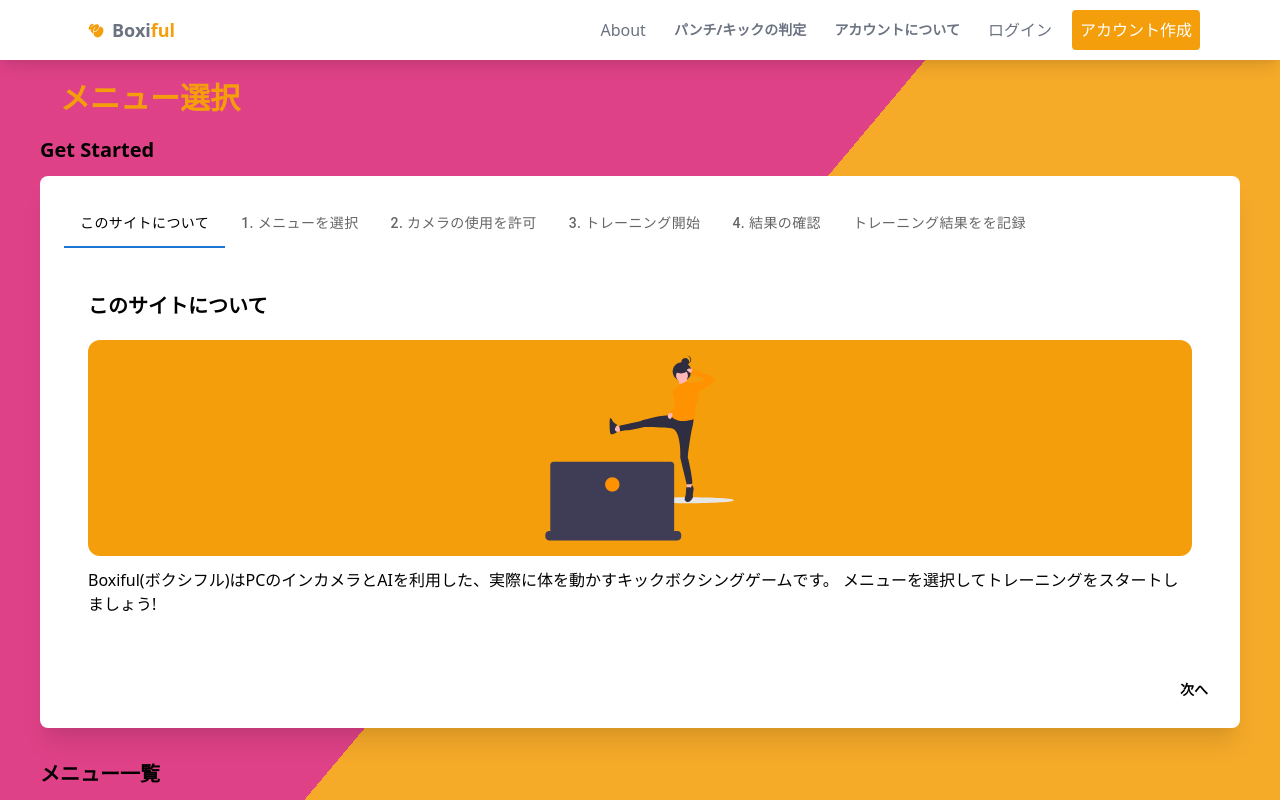
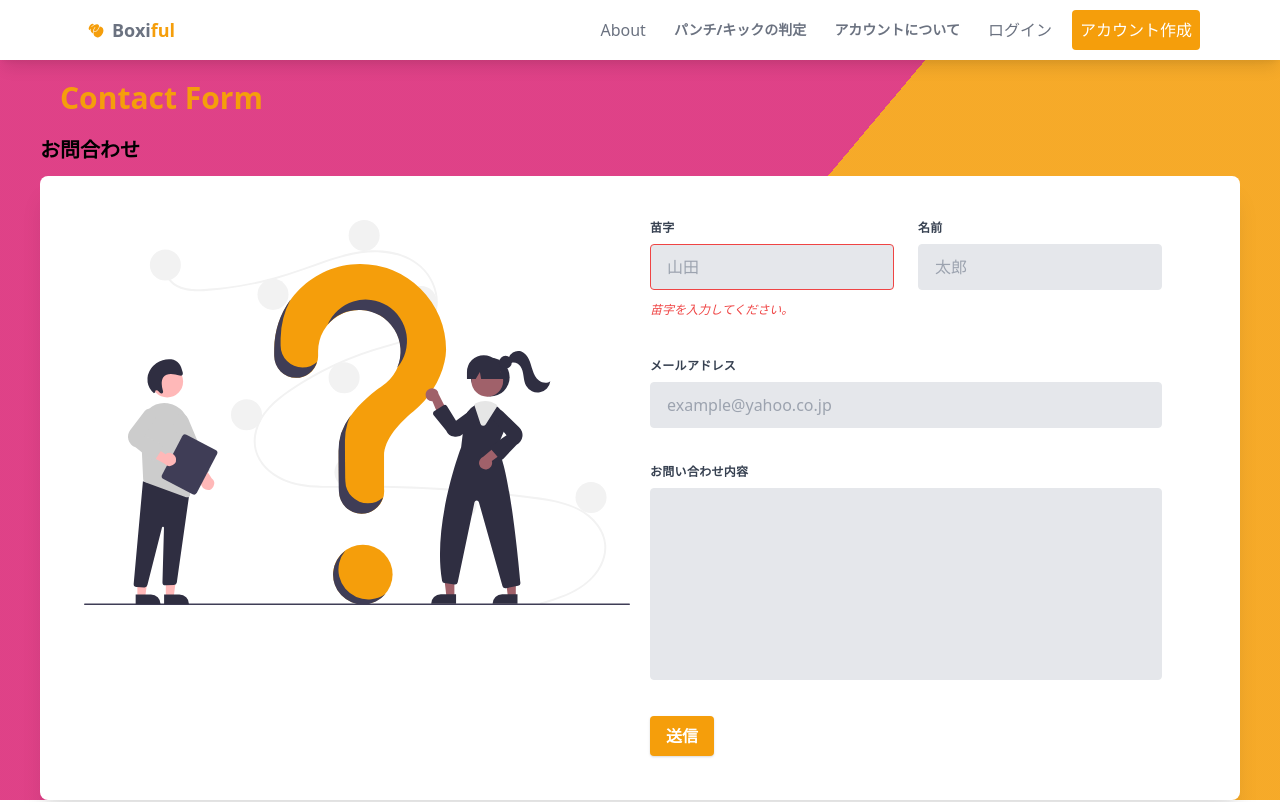
Before and after one commit to masato1230/boxiful, a React (Create React App) app: page /contact-form in a window 1280 px wide. Before the commit this address led to /. Shown: the top 802 px of the page. Built offline with nearby package versions, Linux system fonts and the light colour scheme; what @mediapipe/pose would draw is missing.

Commit message:
Add ContactForm component

```diff
--- /dev/null
+++ b/src/components/ContactForm.tsx
@@ -0,0 +1,91 @@
+import { Fragment, useState } from 'react';
+import SlideBackground from './backgrounds/SlideBackground';
+import questionImage from '../images/question.svg';
+
+const ContactForm = () => {
+  const [isSubmitted, setIsSubmitted] = useState(false);
+  const [lastName, setLastName] = useState('');
+  const [firstName, setFirstName] = useState('');
+  const [email, setEmail] = useState('');
+  const [message, setMessage] = useState('');
+
+  return (
+    <Fragment>
+      <div className="container mx-auto px-5 md:px-10 min-h-screen">
+        <h1 className="mt-5 mb-2 ml-5 text-3xl font-bold text-yellow-500">
+          Contact Form
+        </h1>
+        <section className="mb-10">
+          <h2 className="text-xl pt-3 mb-3 font-bold">お問合わせ</h2>
+          <div className="rounded-lg shadow-xl bg-white p-6">
+            <div className="grid grid-cols-1 md:grid-cols-2 gap-5 p-5">
+              <img src={questionImage} alt="質問" />
+              <form className="w-full max-w-lg">
+                <div className="flex flex-wrap -mx-3 mb-6">
+                  <div className="w-full md:w-1/2 px-3 mb-6 md:mb-0">
+                    <label className="block uppercase tracking-wide text-gray-700 text-xs font-bold mb-2">
+                      苗字
+                    </label>
+                    <input
+                      className="appearance-none block w-full bg-gray-200 text-gray-700 border border-red-500 rounded py-3 px-4 mb-3 leading-tight focus:outline-none focus:bg-white"
+                      type="text"
+                      placeholder="山田"
+                    />
+                    <p className="text-red-500 text-xs italic">
+                      苗字を入力してください。
+                    </p>
+                  </div>
+                  <div className="w-full md:w-1/2 px-3">
+                    <label className="block uppercase tracking-wide text-gray-700 text-xs font-bold mb-2">
+                      名前
+                    </label>
+                    <input
+                      className="appearance-none block w-full bg-gray-200 text-gray-700 border border-gray-200 rounded py-3 px-4 leading-tight focus:outline-none focus:bg-white focus:border-gray-500"
+                      type="text"
+                      placeholder="太郎"
+                    />
+                  </div>
+                </div>
+                <div className="flex flex-wrap -mx-3 mb-6">
+                  <div className="w-full px-3">
+                    <label className="block uppercase tracking-wide text-gray-700 text-xs font-bold mb-2">
+                      メールアドレス
+                    </label>
+                    <input
+                      className="appearance-none block w-full bg-gray-200 text-gray-700 border border-gray-200 rounded py-3 px-4 mb-3 leading-tight focus:outline-none focus:bg-white focus:border-gray-500"
+                      type="email"
+                      placeholder="example@yahoo.co.jp"
+                    />
+                  </div>
+                </div>
+                <div className="flex flex-wrap -mx-3 mb-6">
+                  <div className="w-full px-3">
+                    <label className="block uppercase tracking-wide text-gray-700 text-xs font-bold mb-2">
+                      お問い合わせ内容
+                    </label>
+                    <textarea
+                      className=" no-resize appearance-none block w-full bg-gray-200 text-gray-700 border border-gray-200 rounded py-3 px-4 mb-3 leading-tight focus:outline-none focus:bg-white focus:border-gray-500 h-48 resize-none"
+                    ></textarea>
+                  </div>
+                </div>
+                <div className="md:flex md:items-center">
+                  <div className="md:w-1/3">
+                    <button
+                      className="shadow bg-yellow-500 hover:bg-yellow-300 focus:shadow-outline focus:outline-none text-white font-bold py-2 px-4 rounded"
+                      type="button"
+                    >
+                      送信
+                    </button>
+                  </div>
+                </div>
+              </form>
+            </div>
+          </div>
+        </section>
+      </div>
+      <SlideBackground />
+    </Fragment>
+  );
+};
+
+export default ContactForm;
--- a/src/index.tsx
+++ b/src/index.tsx
@@ -1,7 +1,7 @@
 import React, { useEffect, useState } from 'react';
 import ReactDOM from 'react-dom';
-import { Redirect, useHistory } from 'react-router';
-import { Router, BrowserRouter, Switch, Route } from 'react-router-dom';
+import { Redirect } from 'react-router';
+import { BrowserRouter, Switch, Route } from 'react-router-dom';
 import { Provider } from 'react-redux';
 import './index.css';
 import Header from './components/Header';
@@ -22,6 +22,7 @@ import Footer from './components/Footer';
 import GoogleAnalytics from './components/GoogleAnalytics';
 import Privacy from './components/Privacy/Privacy';
 import About from './components/About/About';
+import ContactForm from './components/ContactForm';
 
 const App = () => {
   const [isTokenValid, setIsTokenValid] = useState(true);
@@ -93,6 +94,9 @@ const App = () => {
             <Route path="/privacy">
               <Privacy />
             </Route>
+            <Route path="/contact-form">
+              <ContactForm />
+            </Route>
             {/* 404 */}
             <Route path="*">
               <Redirect to="/" />
```
Also changed, not shown: src/images/question.svg (added).
